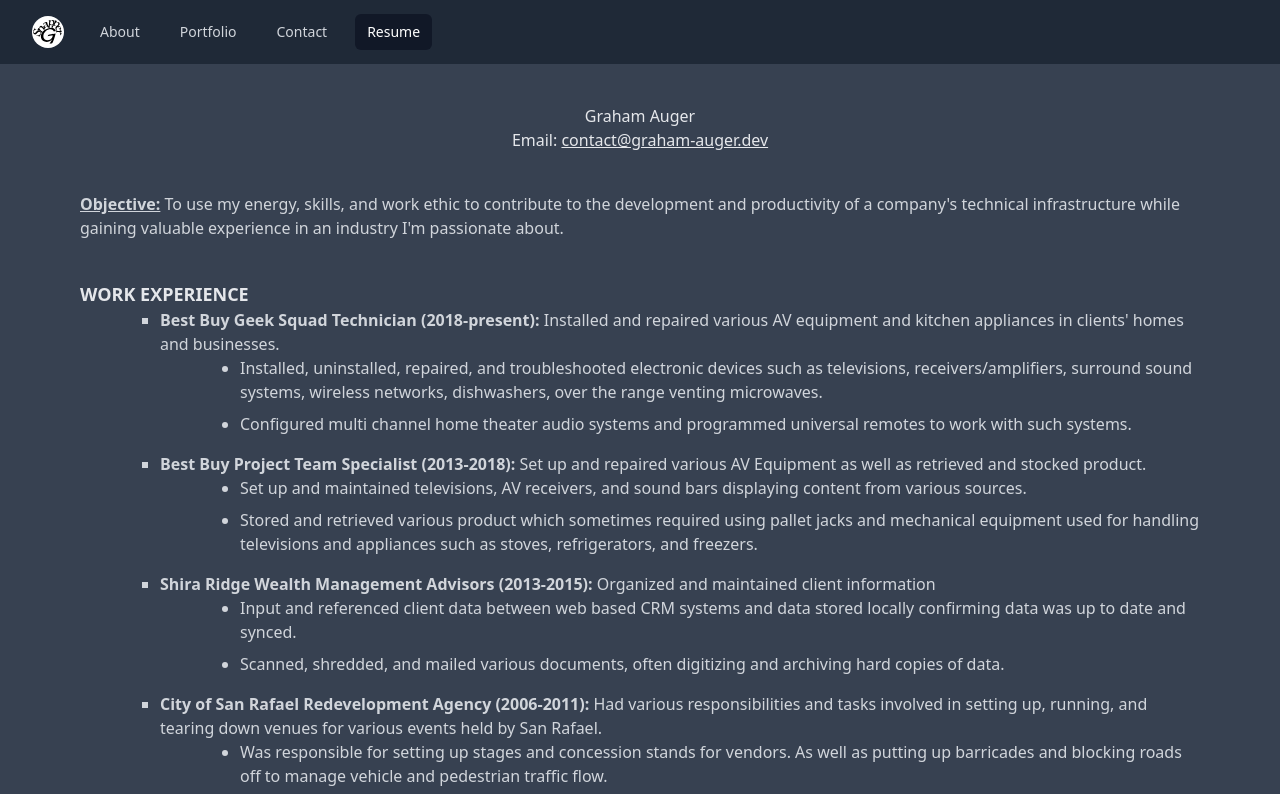
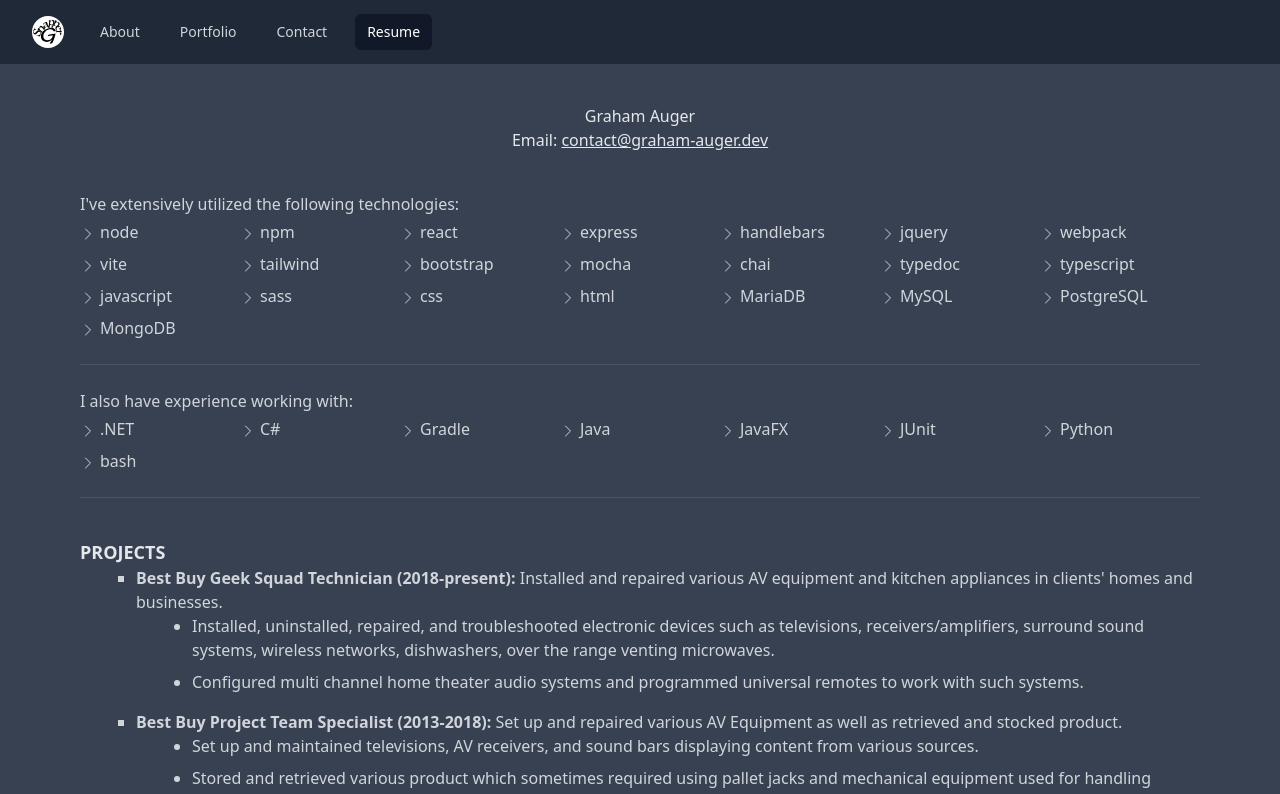
Before and after one commit to SnapperGee/portfolio-client, a React (Vite) app: page /resume in a window 1280 px wide. Shown: the top 794 px of the page. Built offline with nearby package versions, Linux system fonts and the light colour scheme.

Commit message:
Replace objective statement with technologies and copy work experience to start replacing it with projects.

```diff
--- a/src/page/resume.tsx
+++ b/src/page/resume.tsx
@@ -1,4 +1,16 @@
 import "../sass/contact.scss";
+import { ChevronRightIcon } from "@heroicons/react/24/outline";
+
+const Hr = () => <hr className="h-px my-6 border-0 bg-gray-600"/>;
+
+const recentTechnologies = [
+    "node", "npm", "react", "express", "handlebars", "jquery", "webpack", "vite", "tailwind", "bootstrap", "mocha",
+    "chai", "typedoc", "typescript", "javascript", "sass", "css", "html", "MariaDB", "MySQL", "PostgreSQL", "MongoDB"
+];
+
+const technologies = [
+    ".NET", "C#", "Gradle", "Java", "JavaFX", "JUnit", "Python", "bash"
+];
 
 const jobHistory = [
     {
@@ -74,20 +86,41 @@ const Resume = () =>
             </p>
         </div>
         <div className="mx-20 text-gray-300">
-            <p>
-                <span className="underline font-semibold">Objective:</span> To use my energy, skills, and work ethic to contribute to the development and
-                productivity of a company&apos;s technical infrastructure while gaining valuable experience in an industry
-                I&apos;m passionate about.
+            <p className="mb-1">
+                I&apos;ve extensively utilized the following technologies:
             </p>
-            <p className="mt-10 font-bold sm:text-lg text-gray-200">WORK EXPERIENCE</p>
-            <ul className="listSquare ms-10 sm:ms-20 text-sm sm:text-base space-y-4">
+            <div className="grid grid-cols-2 sm:grid-cols-4 md:grid-cols-6 lg:grid-cols-7 gap-y-2">
+            {
+                recentTechnologies.map((technology, index) =>
+                <div key={index}>
+                    <ChevronRightIcon className="inline-block w-4 h-4 me-1" />
+                    <p className="inline-block">{technology}</p>
+                </div>)
+            }
+            </div>
+            <Hr />
+            <p className="mb-1">
+                I also have experience working with:
+            </p>
+            <div className="grid grid-cols-2 sm:grid-cols-4 md:grid-cols-6 lg:grid-cols-7 gap-y-2">
+            {
+                technologies.map((technology, index) =>
+                <div key={index}>
+                    <ChevronRightIcon className="inline-block w-4 h-4 me-1" />
+                    <p className="inline-block">{technology}</p>
+                </div>)
+            }
+            </div>
+            <Hr />
+            <p className="mt-10 font-bold sm:text-lg text-gray-200">PROJECTS</p>
+            <ul className="listSquare mb-14 ms-10 sm:ms-14 text-sm sm:text-base space-y-4">
             {
                 jobHistory.map((job, index) => {
                     const TitleSpan = () => <span className="font-semibold">{job.title} ({job.startDate}-{job.endDate}):</span>;
                     return (
                         <li key={index}>
                             <p><TitleSpan /> {job.summary}</p>
-                            <ul className="ms-10 sm:ms-20 list-disc space-y-2">
+                            <ul className="ms-10 sm:ms-14 list-disc space-y-2">
                                 {job.descriptions.map((description, index) =>
                                 (
                                     <li key={index}>{description}</li>
@@ -98,7 +131,26 @@ const Resume = () =>
                 })
             }
             </ul>
-            <p className="mt-10 mb-14 text-sm text-gray-400 opacity-60">References available on request.</p>
+            {/* <p className="mt-10 font-bold sm:text-lg text-gray-200">WORK EXPERIENCE</p>
+            <ul className="listSquare ms-10 sm:ms-14 text-sm sm:text-base space-y-4">
+            {
+                jobHistory.map((job, index) => {
+                    const TitleSpan = () => <span className="font-semibold">{job.title} ({job.startDate}-{job.endDate}):</span>;
+                    return (
+                        <li key={index}>
+                            <p><TitleSpan /> {job.summary}</p>
+                            <ul className="ms-10 sm:ms-14 list-disc space-y-2">
+                                {job.descriptions.map((description, index) =>
+                                (
+                                    <li key={index}>{description}</li>
+                                ))}
+                            </ul>
+                        </li>
+                    )
+                })
+            }
+            </ul>
+            <p className="mt-10 mb-14 text-sm text-gray-400 opacity-60">References available on request.</p> */}
         </div>
     </>
 );
```
